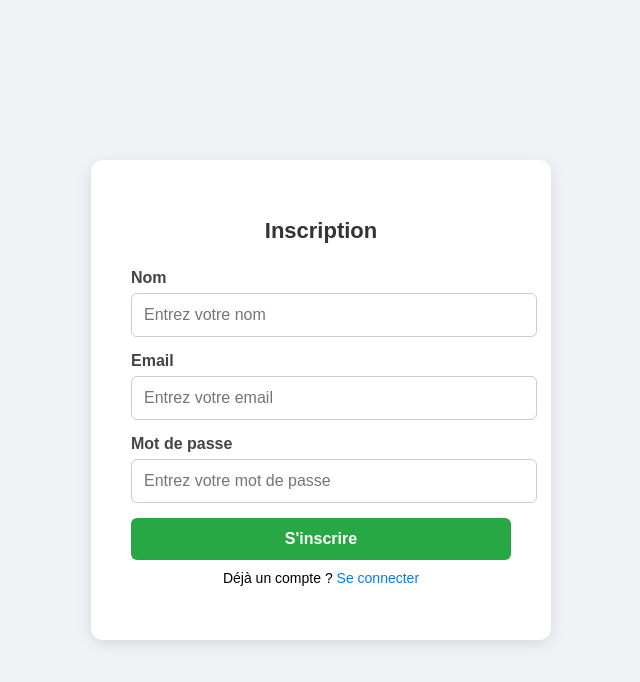
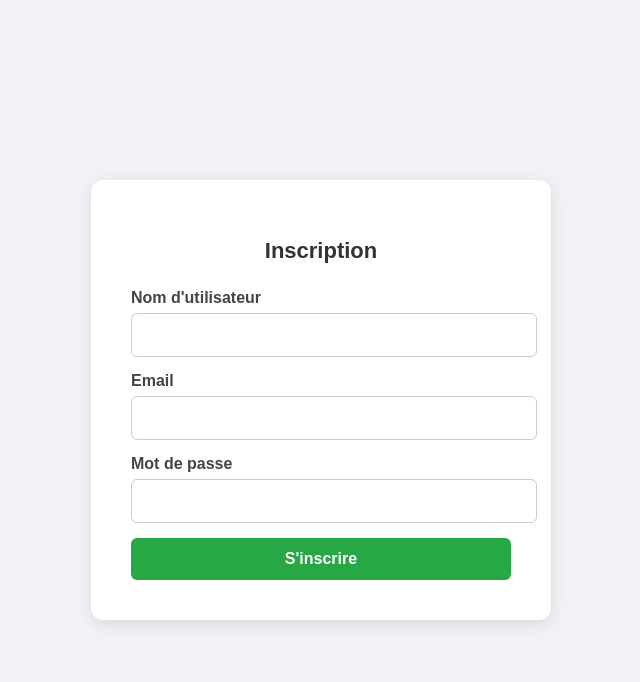
Before and after one commit to Marie-GwenaelleFahem/M-Motor-Frontend, a React (Create React App) app: page /register in a window 1280 px wide. Shown: the top 682 px of the page, without its empty margins (319-959 px from the left). Built offline with nearby package versions, Linux system fonts and the light colour scheme.

Commit message:
Connexion front avec backend

```diff
--- a/package.json
+++ b/package.json
@@ -11,6 +11,7 @@
   "author": "",
   "license": "ISC",
   "dependencies": {
+    "axios": "^1.7.9",
     "react": "^18.2.0",
     "react-dom": "^18.2.0",
     "react-icons": "^5.4.0",
--- a/src/pages/Login.js
+++ b/src/pages/Login.js
@@ -1,23 +1,41 @@
-import React from "react";
-import { Link } from "react-router-dom";
+import React, { useState } from "react";
+import api from "./api";
+import "../App.css";
 
 const Login = () => {
+  const [formData, setFormData] = useState({ username: "", password: "" });
+  const [message, setMessage] = useState("");
+
+  const handleChange = (e) => {
+    setFormData({ ...formData, [e.target.name]: e.target.value });
+  };
+
+  const handleLogin = async () => {
+    try {
+      const response = await api.post("/token", formData);
+      const token = response.data.access_token;
+      localStorage.setItem("token", token);
+      setMessage("Connexion réussie !");
+    } catch (error) {
+      setMessage("Identifiants incorrects !");
+      console.error("Erreur:", error);
+    }
+  };
+
   return (
     <div className="auth-container">
       <div className="auth-box">
         <h2>Connexion</h2>
-        <form>
-          <div className="input-group">
-            <label>Email</label>
-            <input type="email" placeholder="Entrez votre email" />
-          </div>
-          <div className="input-group">
-            <label>Mot de passe</label>
-            <input type="password" placeholder="Entrez votre mot de passe" />
-          </div>
-          <button className="btn btn-login">Se connecter</button>
-        </form>
-        <p>Pas encore inscrit ? <Link to="/register">Créer un compte</Link></p>
+        <div className="input-group">
+          <label>Nom d'utilisateur</label>
+          <input type="text" name="username" value={formData.username} onChange={handleChange} />
+        </div>
+        <div className="input-group">
+          <label>Mot de passe</label>
+          <input type="password" name="password" value={formData.password} onChange={handleChange} />
+        </div>
+        <button className="btn btn-login" onClick={handleLogin}>Se connecter</button>
+        {message && <p className="message">{message}</p>}
       </div>
     </div>
   );
--- a/src/pages/Register.js
+++ b/src/pages/Register.js
@@ -1,27 +1,43 @@
-import React from "react";
-import { Link } from "react-router-dom";
+import React, { useState } from "react";
+import api from "./api";
+import "../App.css";
 
 const Register = () => {
+  const [formData, setFormData] = useState({ username: "", email: "", password: "" });
+  const [message, setMessage] = useState("");
+
+  const handleChange = (e) => {
+    setFormData({ ...formData, [e.target.name]: e.target.value });
+  };
+
+  const handleRegister = async () => {
+    try {
+      await api.post("/addusers/", formData);
+      setMessage("Inscription réussie ! Connectez-vous maintenant.");
+    } catch (error) {
+      setMessage("Erreur lors de l'inscription.");
+      console.error("Erreur:", error);
+    }
+  };
+
   return (
     <div className="auth-container">
       <div className="auth-box">
         <h2>Inscription</h2>
-        <form>
         <div className="input-group">
-            <label>Nom</label>
-            <input type="text" placeholder="Entrez votre nom" />
+          <label>Nom d'utilisateur</label>
+          <input type="text" name="username" value={formData.username} onChange={handleChange} />
         </div>
         <div className="input-group">
           <label>Email</label>
-            <input type="email" placeholder="Entrez votre email" />
+          <input type="email" name="email" value={formData.email} onChange={handleChange} />
         </div>
         <div className="input-group">
           <label>Mot de passe</label>
-            <input type="password" placeholder="Entrez votre mot de passe" />
+          <input type="password" name="password" value={formData.password} onChange={handleChange} />
         </div>
-          <button className="btn btn-register">S'inscrire</button>
-        </form>
-        <p>Déjà un compte ? <Link to="/login">Se connecter</Link></p>
+        <button className="btn btn-register" onClick={handleRegister}>S'inscrire</button>
+        {message && <p className="message">{message}</p>}
       </div>
     </div>
   );
--- /dev/null
+++ b/src/pages/api.js
@@ -0,0 +1,11 @@
+//Pour gérer les requêtes vers le backend.
+import axios from "axios";
+
+const api = axios.create({
+  baseURL: "http://127.0.0.1:8000", // URL de backend
+  headers: {
+    "Content-Type": "application/json",
+  },
+});
+
+export default api;
```
Also changed, not shown: 1 other file (tests, documents, lock files or other folders). Lines whose indentation alone changed are shown as unchanged.
